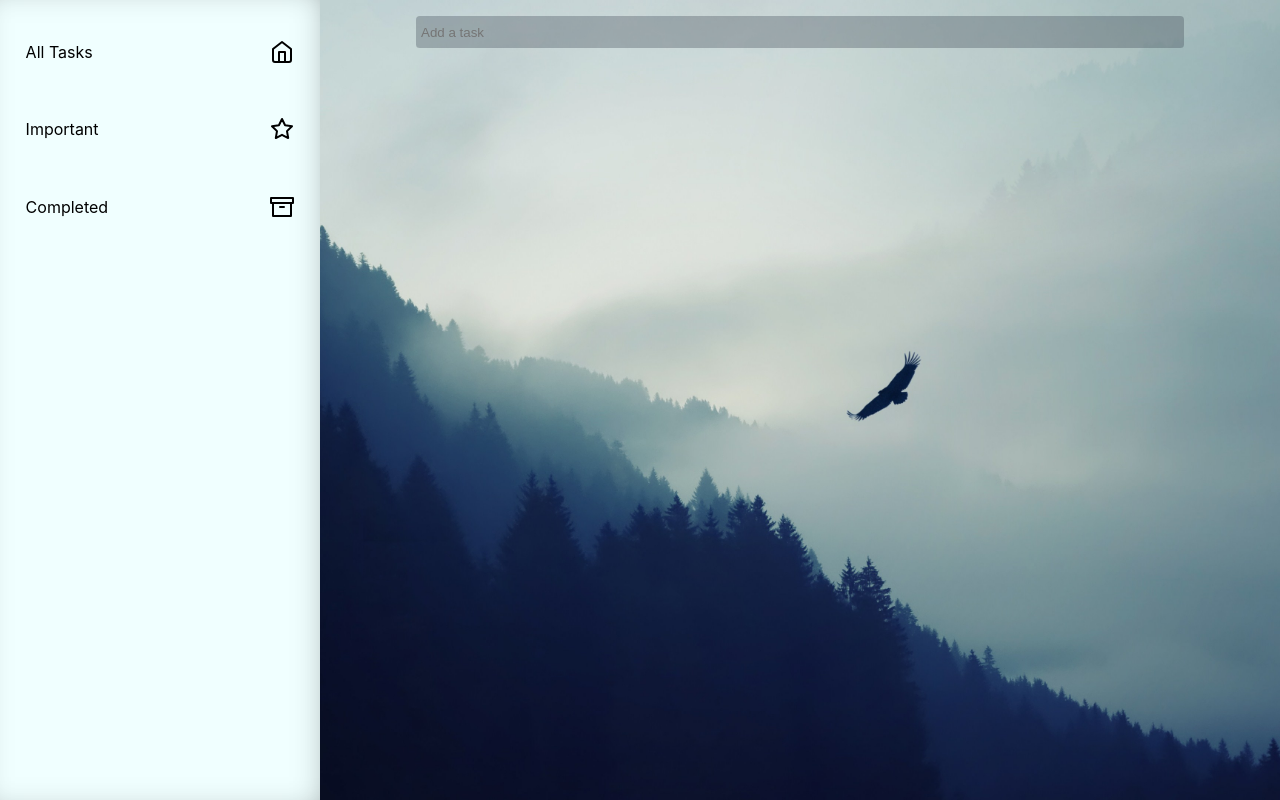
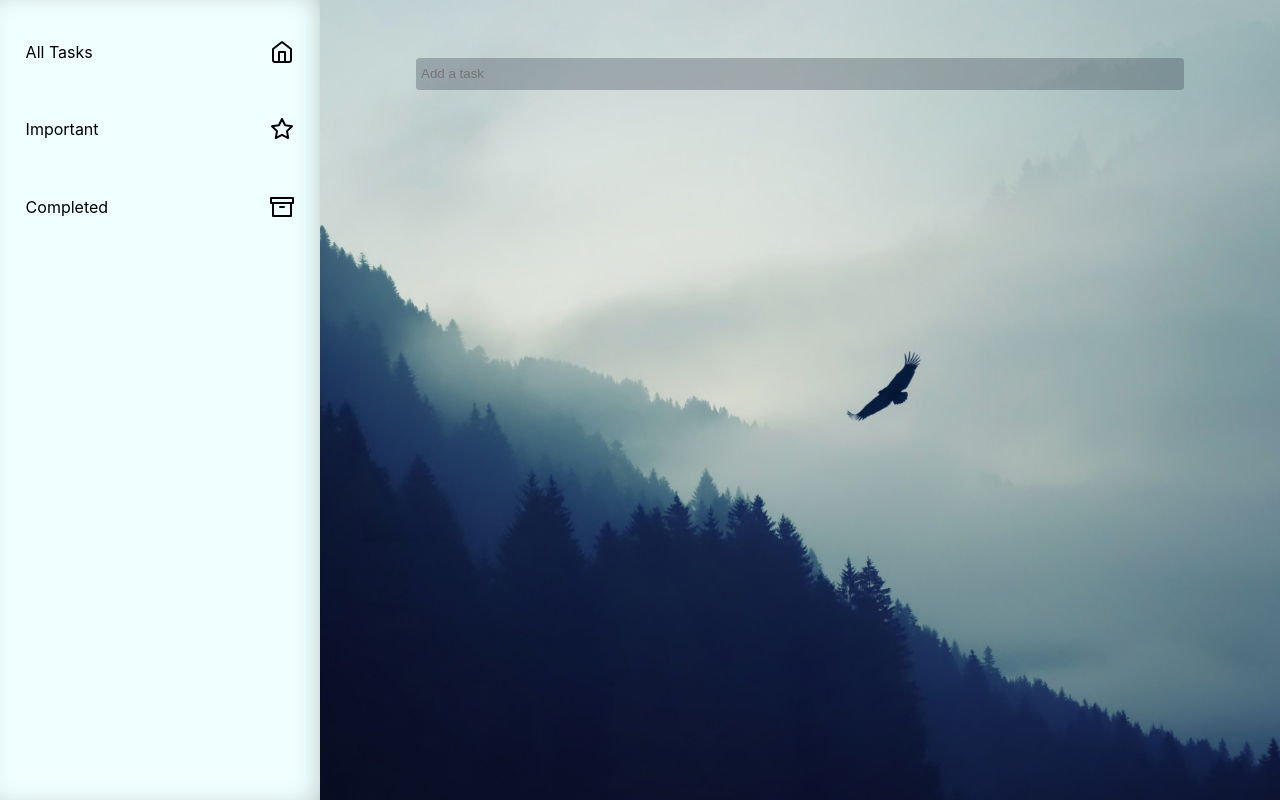
Before and after one commit to jamesdebnam/todo, a React (Create React App) app: page / in a window 1280 px wide. Built offline with nearby package versions, Linux system fonts and the light colour scheme.

Commit message:
added drop zone styling

```diff
--- a/src/components/TodoItem/TodoItem.css
+++ b/src/components/TodoItem/TodoItem.css
@@ -1,15 +1,18 @@
 .todo--item {
   background-color: whitesmoke;
   border: none;
-  width: 80%;
+  width: 100%;
   margin: 1% auto;
+
   height: 2rem;
   box-sizing: border-box;
   display: grid;
   grid-template-columns: 93% 7%;
   border-radius: 0.3vw;
   grid-template-areas: "left star";
+  transition: all ease 0.2s;
 }
+
 .todo--left-items {
   display: flex;
   align-items: center;
--- a/src/components/Todos/Todos.css
+++ b/src/components/Todos/Todos.css
@@ -1,3 +1,10 @@
 .todo--list {
   list-style: none;
 }
+.todo--droparea {
+  width: 80%;
+  margin: 2% auto;
+  padding: 1%;
+  transition: all ease 0.5s;
+  border-radius: 0.5vw;
+}
--- a/src/components/Todos/Todos.js
+++ b/src/components/Todos/Todos.js
@@ -12,9 +12,18 @@ export class Todos extends Component {
       <div>
         <ul className="todo--list">
           <Droppable droppableId="todos">
-            {(provided) => {
+            {(provided, snapshot) => {
               return (
-                <div ref={provided.innerRef} {...provided.droppableProps}>
+                <div
+                  ref={provided.innerRef}
+                  {...provided.droppableProps}
+                  style={{
+                    backgroundColor: snapshot.isDraggingOver
+                      ? "rgba(121, 169, 169, 0.25)"
+                      : null,
+                  }}
+                  className="todo--droparea"
+                >
                   <TodoItem />
                   {provided.placeholder}
                 </div>
```
Also changed, not shown: src/components/TodoZone/TodoZone.js (deleted, +0 -7 lines).
